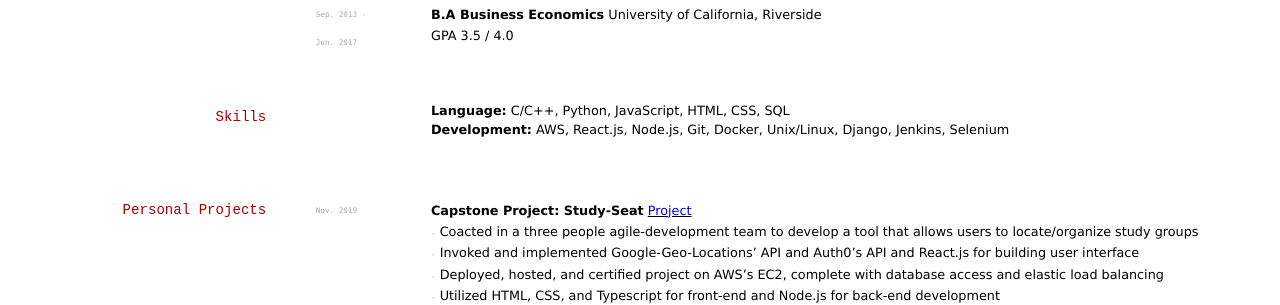
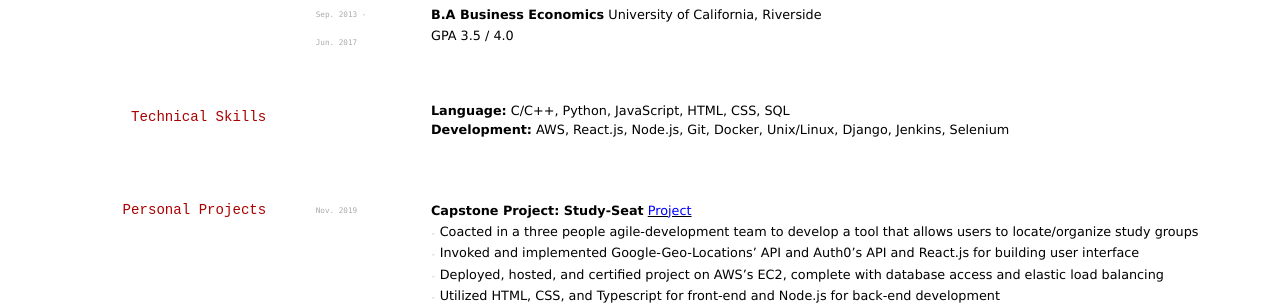
Before and after one commit to elipapa/markdown-cv, a Jekyll site: the page built from index.md, in a window 1280 px wide. Shown: the part 540-845 px from the top of the page. Built offline with Jekyll 4.4.1, drawn with Linux system fonts in a browser that asks for light colours.

Commit message:
Update index.md

```diff
--- a/index.md
+++ b/index.md
@@ -53,7 +53,7 @@ __B.A Business Economics__   University of California, Riverside
 `Jun. 2017`
 - GPA 3.5 / 4.0
 
-## Skills
+## Technical Skills
 - __Language:__ C/C++, Python, JavaScript, HTML, CSS, SQL
 - __Development:__ AWS, React.js, Node.js, Git, Docker, Unix/Linux, Django, Jenkins, Selenium
 
```
